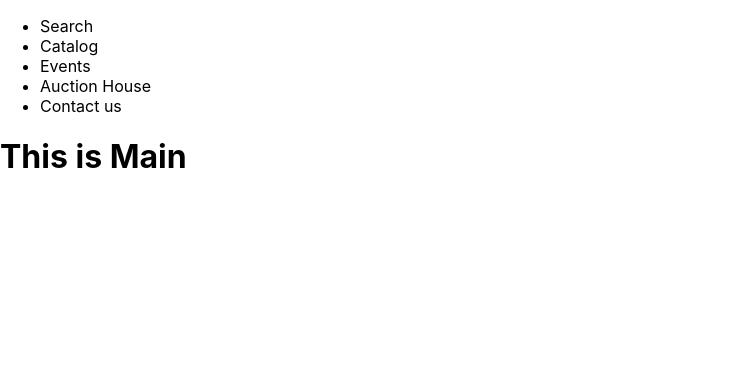
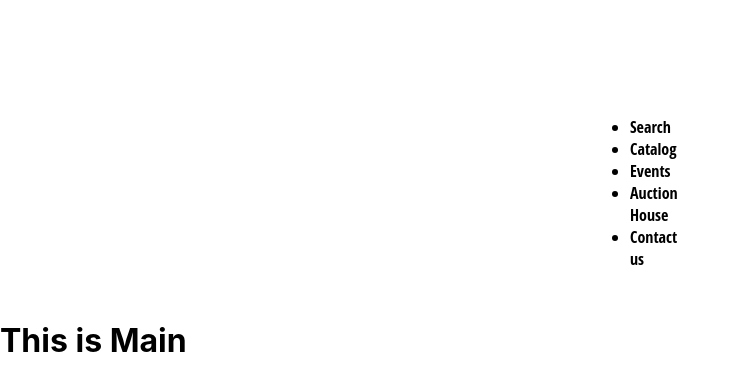
Before and after one commit to eortiz65/Gaming-Emporium, a React (Create React App) app in the folder gaming-emporium/: page / in a window 1280 px wide. Shown: the top 390 px of the page, without its empty margins (0-739 px from the left). Built offline with nearby package versions, Linux system fonts and the light colour scheme.

Commit message:
now getting more life

```diff
--- a/gaming-emporium/src/App.css
+++ b/gaming-emporium/src/App.css
@@ -36,3 +36,30 @@
     transform: rotate(360deg);
   }
 }
+
+.nav-bar {
+  display: flex;
+  height: 300px;
+  font-family: "Open Sans Condensed", Helvetica, Roboto, Arial, sans-serif;
+  flex-direction: row;
+  flex-flow: wrap;
+  justify-content: space-around;
+}
+
+.center-menu {
+  display: flex;
+  flex-direction: row;
+  flex-flow: wrap;
+  justify-content: space-around;
+  width: 100px;
+  height: 100px;
+  margin: auto;
+  align-content: space-around;
+}
+
+.menu {
+  display: flex;
+  justify-content: space-between;
+  flex-flow: wrap;
+  flex-direction: row;
+}
```
